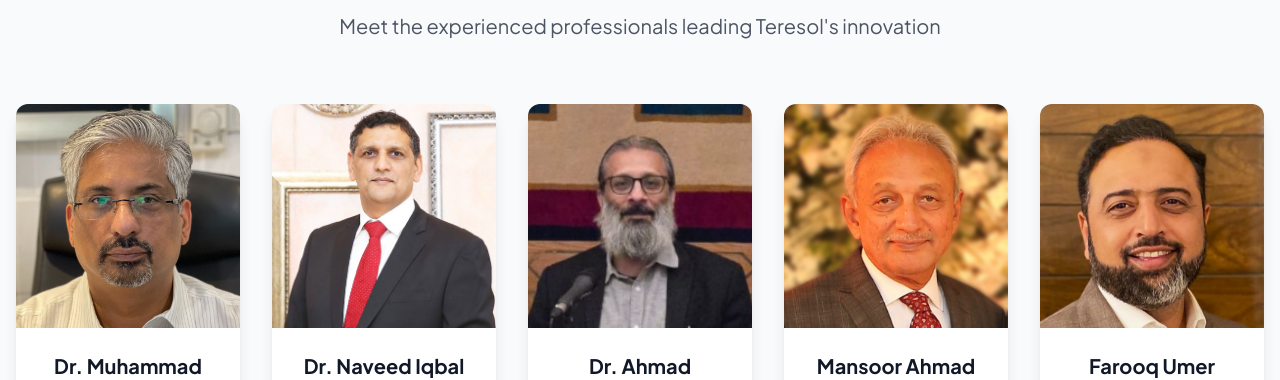
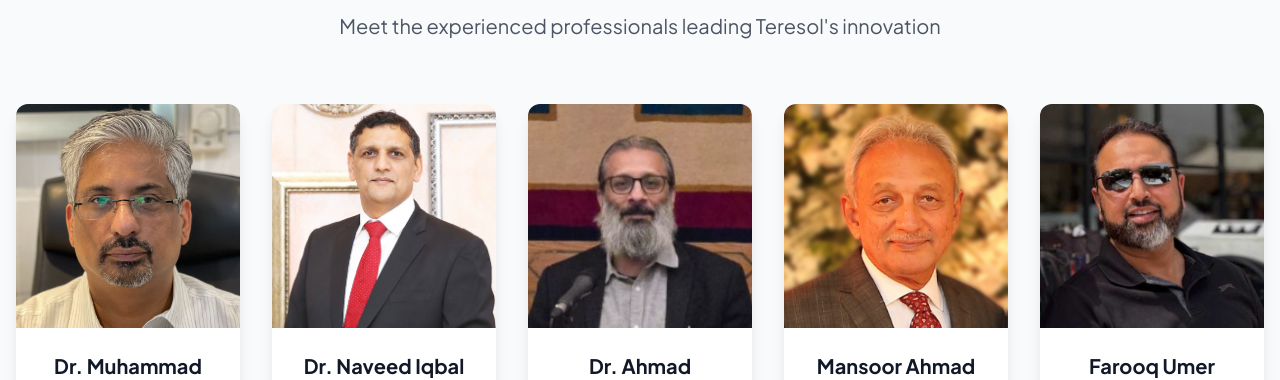
Before and after one commit to UmerDaraz163/teresol-web, a Next.js app: page /about in a window 1280 px wide. Shown: the part 1198-1578 px from the top of the page. Built offline with nearby package versions, Linux system fonts and the light colour scheme.

Commit message:
CTO pic updated

```diff
--- a/components/AboutPageClient.tsx
+++ b/components/AboutPageClient.tsx
@@ -36,7 +36,7 @@ export default function AboutPageClient() {
       slug: "farooq-umer-khan",
       name: "Farooq Umer Khan",
       role: "Chief Technology Officer",
-      image: "/leadership/CTOo.webp",
+      image: "/leadership/CTO2.jpg",
     },
     {
       slug: "dr-bilal-rauf",
```
Also changed, not shown: public/leadership/CTO2.jpg (added).
